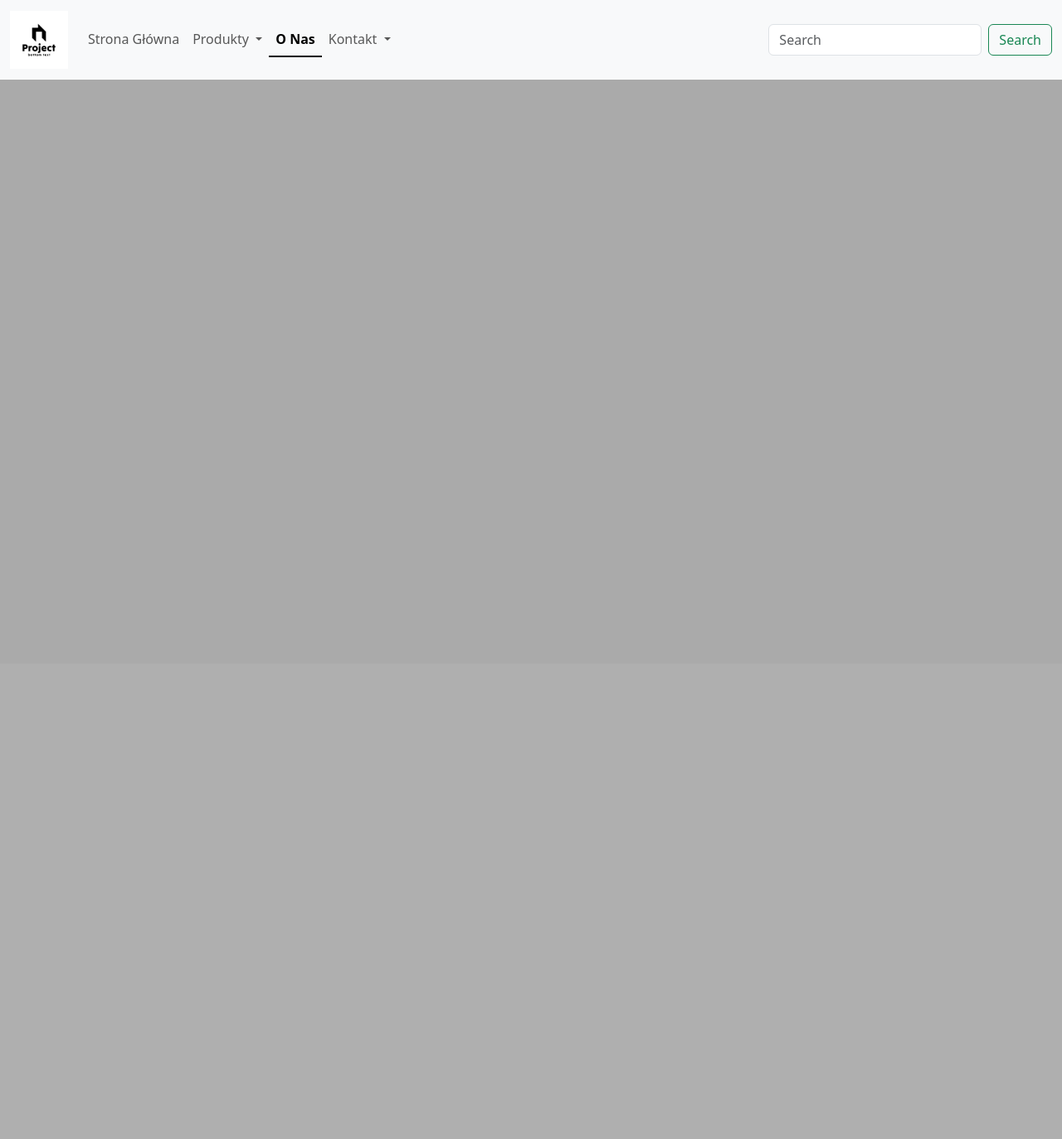
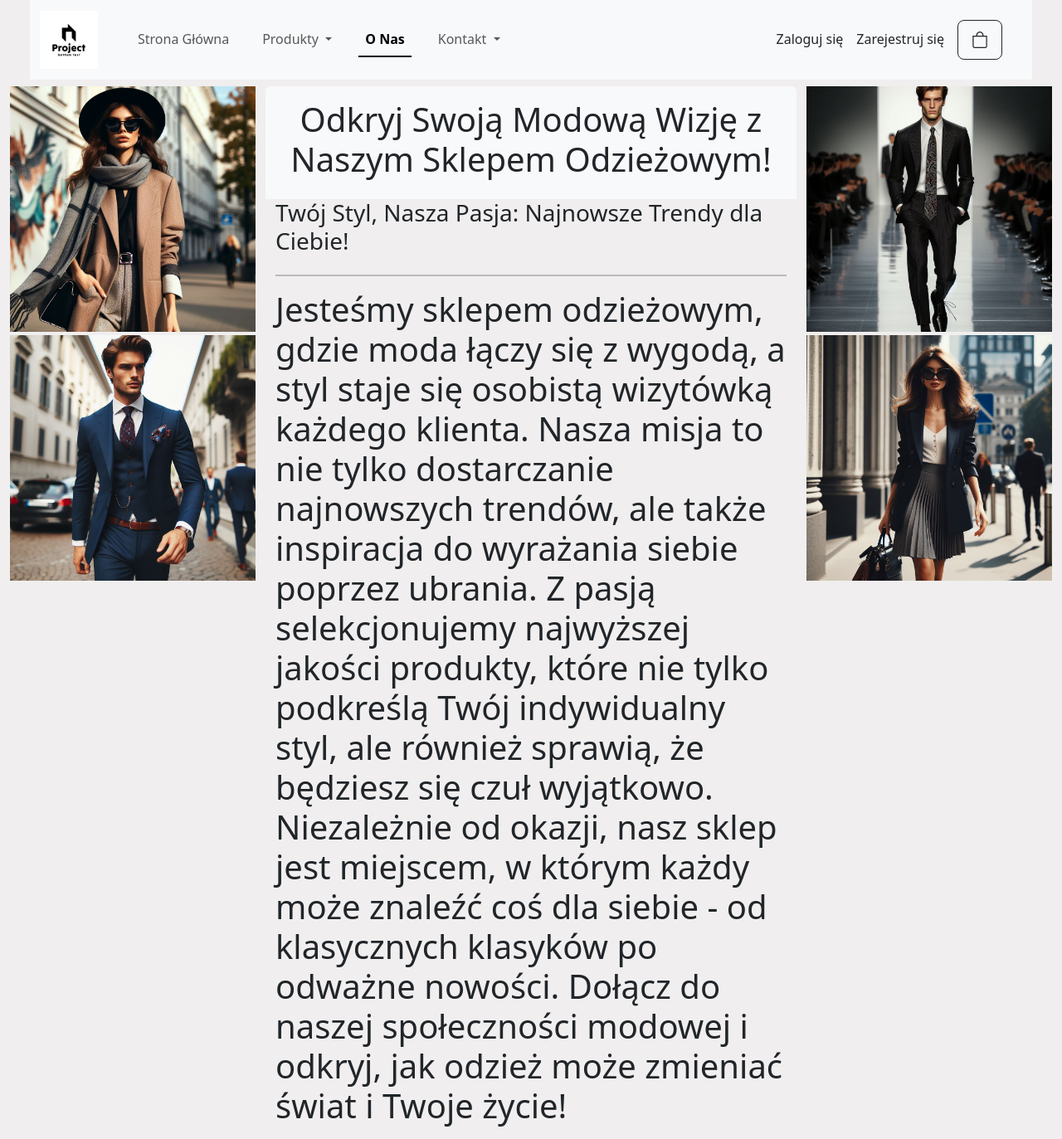
Before and after one commit to xRezek/projekt_sklep, a PHP site: page /aboutUs.php in a window 1280 px wide. Shown: the whole page at 83% size. Before the commit the page ends 96 px from the top, so only its background shows below. Run offline with PHP 8.4, Linux system fonts and the light colour scheme.

Commit message:
Add files via upload

```diff
--- a/aboutUs.php
+++ b/aboutUs.php
@@ -9,21 +9,23 @@
   <title>Projekt</title>
 </head>
   <body>
-    <div class="conrainer-fluid">
-    <nav class="navbar nav-underline navbar-expand-lg bg-body-tertiary fixed-top">
+    <main class="container-fluid">
+      <header class="container-fluid">
+      <div class="container-fluid">
+        <nav class="navbar nav-underline navbar-expand-lg bg-body-tertiary ">
           <div class="container-fluid">
             <a class="navbar-brand" href="#"><img class="img-fluid" width="70" length="70" src="./images/logo.png"></a>
             <button class="navbar-toggler" type="button" data-bs-toggle="collapse" data-bs-target="#navbarScroll" aria-controls="navbarScroll" aria-expanded="false" aria-label="Toggle navigation">
               <span class="navbar-toggler-icon"></span>
             </button>
-    <div class="collapse navbar-collapse">
-      <ul class="navbar-nav me-auto my-2 my-lg-0 navbar-nav-scroll" style="--bs-scroll-height: 100px;">
+            <div class="collapse navbar-collapse" id="navbarScroll">
+              <ul class="navbar-nav me-auto my-2 my-lg-0 " style="--bs-scroll-height: 100px;">
                 <li class="nav-item">
-          <a class="nav-link " aria-current="page" href="index.php">Strona Główna</a>
+                  <a class="nav-link p-2 ms-4" aria-current="page" href="index.php">Strona Główna</a>
                 </li>
 
                 <li class="nav-item dropdown">
-          <a class="nav-link dropdown-toggle" href="#" role="button" data-bs-toggle="dropdown" aria-expanded="false">
+                  <a class="nav-link dropdown-toggle p-2 ml-4 ms-4" href="#" role="button" data-bs-toggle="dropdown" aria-expanded="false">
                     Produkty
                   </a>
                   <ul class="dropdown-menu">
@@ -40,27 +42,63 @@
                     <li><a class="dropdown-item" href="#">Ramiona</a></li>
                     <li><a class="dropdown-item" href="#">Nogi</a></li>
                   </ul>
-          <li class="nav-item ">
-          <a class="nav-link active" href="#">O Nas</a>
-        </li>
+                <li class="nav-item">
+                  <a class="nav-link active p-2 ms-4" href="aboutUs.php">O Nas</a>
                 </li>
                 <li class="nav-item dropdown">
-          <a class="nav-link dropdown-toggle" href="#" role="button" data-bs-toggle="dropdown" aria-expanded="false">
+                  <a class="nav-link dropdown-toggle p-2 ms-4" href="#" role="button" data-bs-toggle="dropdown" aria-expanded="false">
                     Kontakt
                   </a>
                   <ul class="dropdown-menu">
                     <li><a class="dropdown-item" href="careers.php">Kariera</a></li>
                     <li><a class="dropdown-item" href="#">Wsparcie</a></li>
                   </ul>
+                </li>
               </ul>
-      <form class="d-flex" role="search">
-        <input class="form-control me-2" type="search" placeholder="Search" aria-label="Search">
-        <button class="btn btn-outline-success" type="submit">Search</button>
-      </form>
+              <div class="nav-item p-2 d-flex"><a href="#" class="nav-link">Zaloguj się</a></div>
+              <div class="nav-item p-2 d-flex"><a href="#" class="nav-link">Zarejestruj się</a></div>
+              <div class="nav-item p-2 d-flex"><a href="#"><button class="d-flex btn-lg btn btn-light text-nowrap btn-outline-dark me-3"><i class="bi bi-bag"></i></button></a></div>
             </div>
           </div>
         </nav>
       </div>
+      </header>
+
+      <div class="row">
+        <div class="col pt-2">
+          <img src="./images/_5930f66c-823c-46e8-8ad0-c9cb37188f04.jpg" alt="Modelka" class="img-fluid">
+          <img src="./images/_b8557617-f6bf-4a3b-98d6-4e16559a55e9.jpg " alt="Model" class="img-fluid mt-1">
+
+        </div>
+        <div class="col-6 pt-2">
+          <div class="row bg-light p-3 rounded-top">
+            <div class="col text-center h1">
+              Odkryj Swoją Modową Wizję z Naszym Sklepem Odzieżowym!
+            </div>
+          </div>
+          <div class="row">
+            <div class="col">
+              <div class="h3">Twój Styl, Nasza Pasja: Najnowsze Trendy dla Ciebie!</div>
+            </div>
+          </div>
+          <div class="row">
+            <div class="col">
+              <hr class="border-2 bg-black">
+              <p class="display-6">
+                Jesteśmy sklepem odzieżowym, gdzie moda łączy się z wygodą, a styl staje się osobistą wizytówką każdego klienta. Nasza misja to nie tylko dostarczanie najnowszych trendów, ale także inspiracja do wyrażania siebie poprzez ubrania. Z pasją selekcjonujemy najwyższej jakości produkty, które nie tylko podkreślą Twój indywidualny styl, ale również sprawią, że będziesz się czuł wyjątkowo. Niezależnie od okazji, nasz sklep jest miejscem, w którym każdy może znaleźć coś dla siebie - od klasycznych klasyków po odważne nowości. Dołącz do naszej społeczności modowej i odkryj, jak odzież może zmieniać świat i Twoje życie!
+              </p>
+            </div>
+          </div>
+        </div>
+        <div class="col pt-2">
+          <img src="./images/_4787f272-331e-468c-a7e2-70c5ca7ec429.jpg" alt="model" class="img-fluid">
+          <img src="./images/_724368c0-0cf9-4d4f-b02c-3edbd2ae4092.jpg" alt="Modelka" class="img-fluid mt-1">
+        </div>
+      </div>
+    </main>
+    <footer class="container-fluid">
+
+    </footer>
 
 
     <script src="./scripts/bootstrap.bundle.min.js"></script>
--- a/css/style.css
+++ b/css/style.css
@@ -3,5 +3,16 @@
   box-sizing: border-box;
 }
 body{
-  background-color: #aaaaaa;
+  background-color: #f0eeee;
 }
+.inside-main{
+  display: flex;
+  justify-content: space-between;
+}
+.card-spacer{
+  display: flex;
+  justify-content: space-evenly;
+}
+.max-width{
+  max-width: 4px;
+}
```
Also changed, not shown: index.php (+77 -56 lines), images/_2c6136cf-ef31-4a72-af0d-4300fe95d5b9.jpg (added), images/_36385f14-a2f6-4c26-99d9-43145a1c63db.jpg (added), images/_4787f272-331e-468c-a7e2-70c5ca7ec429.jpg (added), images/_5930f66c-823c-46e8-8ad0-c9cb37188f04.jpg (added), images/_724368c0-0cf9-4d4f-b02c-3edbd2ae4092.jpg (added), images/_b8557617-f6bf-4a3b-98d6-4e16559a55e9.jpg (added). Lines whose indentation alone changed are shown as unchanged.
